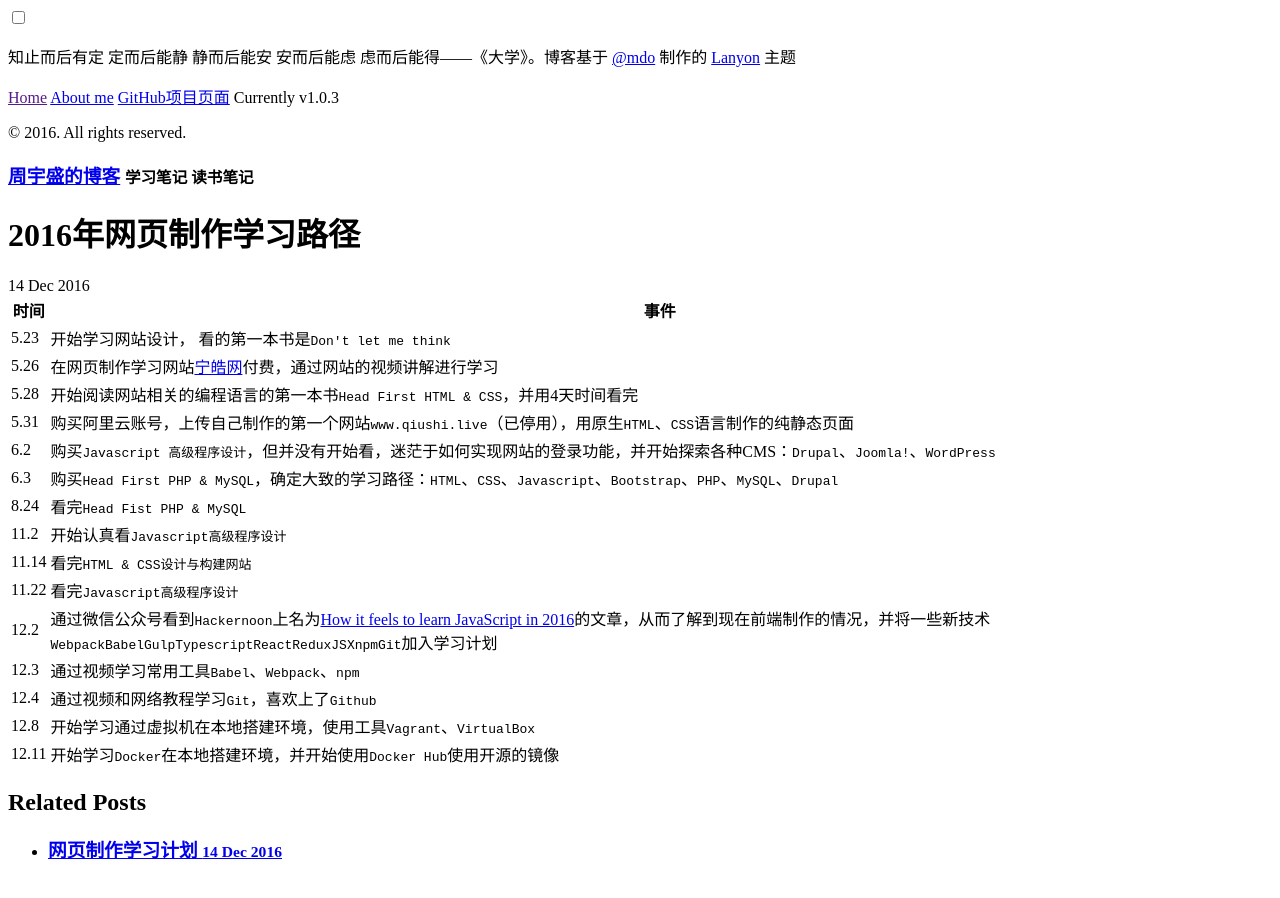
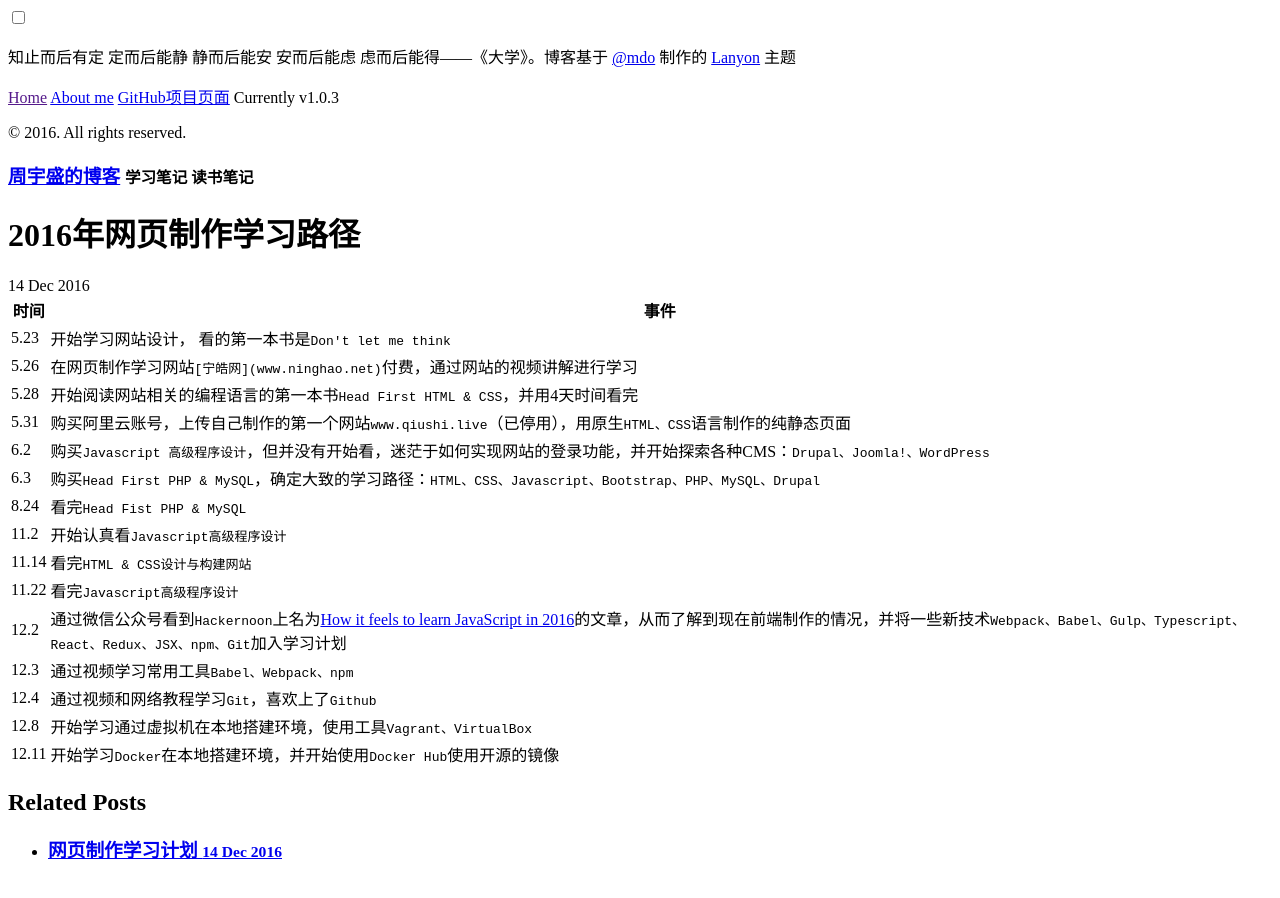
Before and after one commit to jasonzhouu/old-github-pages, a Jekyll site: the page built from _posts/2016-12-14-front-end-learning-path-in-2016.md, in a window 1280 px wide. Built offline with Jekyll 4.4.1, drawn with Linux system fonts in a browser that asks for light colours; comment, search, counter and statistics services are not loaded.

Commit message:
Update 2016-12-14-front-end-learning-path-in-2016.md

```diff
--- a/_posts/2016-12-14-front-end-learning-path-in-2016.md
+++ b/_posts/2016-12-14-front-end-learning-path-in-2016.md
@@ -7,17 +7,17 @@
 时间 | 事件
 ---- | ----
 5.23 | 开始学习网站设计，	看的第一本书是`Don't let me think`
-5.26 | 在网页制作学习网站[宁皓网](www.ninghao.net)付费，通过网站的视频讲解进行学习
+5.26 | 在网页制作学习网站`[宁皓网](www.ninghao.net)`付费，通过网站的视频讲解进行学习
 5.28 | 开始阅读网站相关的编程语言的第一本书`Head First HTML & CSS`，并用4天时间看完
-5.31 | 购买阿里云账号，上传自己制作的第一个网站`www.qiushi.live`（已停用），用原生`HTML`、`CSS`语言制作的纯静态页面
-6.2 | 购买`Javascript 高级程序设计`，但并没有开始看，迷茫于如何实现网站的登录功能，并开始探索各种CMS：`Drupal`、`Joomla!`、`WordPress`
-6.3 | 购买`Head First PHP & MySQL`，确定大致的学习路径：`HTML`、`CSS`、`Javascript`、`Bootstrap`、`PHP`、`MySQL`、`Drupal`
+5.31 | 购买阿里云账号，上传自己制作的第一个网站`www.qiushi.live`（已停用），用原生`HTML、CSS`语言制作的纯静态页面
+6.2 | 购买`Javascript 高级程序设计`，但并没有开始看，迷茫于如何实现网站的登录功能，并开始探索各种CMS：`Drupal、Joomla!、WordPress`
+6.3 | 购买`Head First PHP & MySQL`，确定大致的学习路径：`HTML、CSS、Javascript、Bootstrap、PHP、MySQL、Drupal`
 8.24 | 看完`Head Fist PHP & MySQL`
 11.2 | 开始认真看`Javascript高级程序设计`
 11.14 | 看完`HTML & CSS设计与构建网站`
 11.22 | 看完`Javascript高级程序设计`
-12.2 | 通过微信公众号看到`Hackernoon`上名为[How it feels to learn JavaScript in 2016](https://hackernoon.com/how-it-feels-to-learn-javascript-in-2016-d3a717dd577f#.vwunh4whs)的文章，从而了解到现在前端制作的情况，并将一些新技术`Webpack``Babel``Gulp``Typescript``React``Redux``JSX``npm``Git`加入学习计划
-12.3 | 通过视频学习常用工具`Babel`、`Webpack`、`npm`
+12.2 | 通过微信公众号看到`Hackernoon`上名为[How it feels to learn JavaScript in 2016](https://hackernoon.com/how-it-feels-to-learn-javascript-in-2016-d3a717dd577f#.vwunh4whs)的文章，从而了解到现在前端制作的情况，并将一些新技术`Webpack、Babel、Gulp、Typescript、React、Redux、JSX、npm、Git`加入学习计划
+12.3 | 通过视频学习常用工具`Babel、Webpack、npm`
 12.4 | 通过视频和网络教程学习`Git`，喜欢上了`Github`
-12.8 | 开始学习通过虚拟机在本地搭建环境，使用工具`Vagrant`、`VirtualBox`
+12.8 | 开始学习通过虚拟机在本地搭建环境，使用工具`Vagrant、VirtualBox`
 12.11 | 开始学习`Docker`在本地搭建环境，并开始使用`Docker Hub`使用开源的镜像
```
